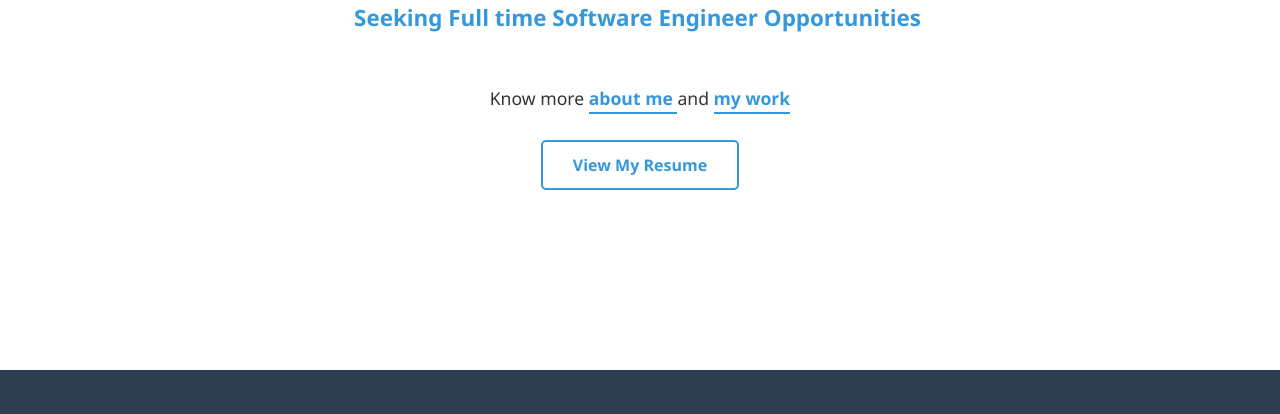
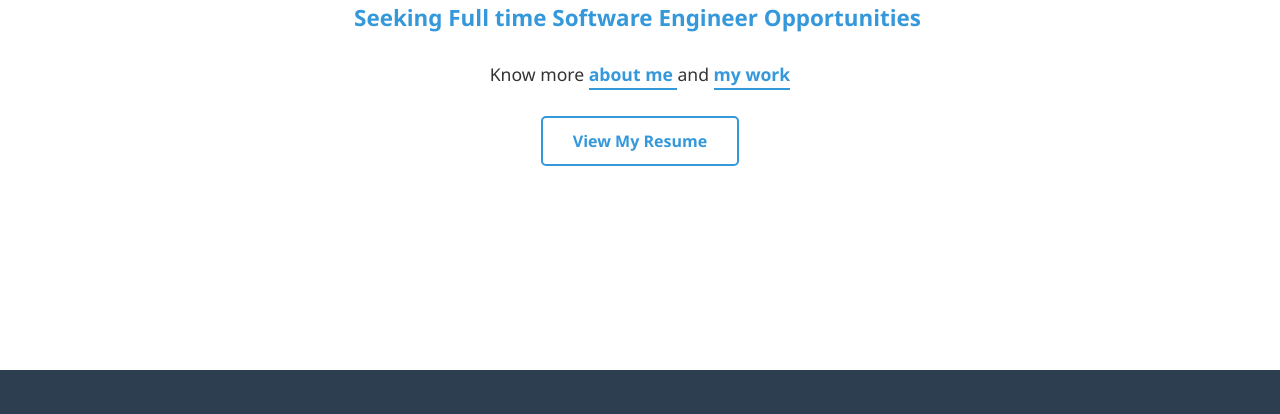
Before and after one commit to KrishnaSai987/Portfolio, a plain HTML site: page index.html in a window 1280 px wide. Shown: the part 430-844 px from the top of the page. Drawn offline with Linux system fonts and the light colour scheme.

Commit message:
Update index.html

```diff
--- a/index.html
+++ b/index.html
@@ -875,7 +875,7 @@
                 <p style="font-size: 2rem; margin-bottom: 5px;">I am KrishnaSai Kavuri</p>
 
                 <!-- Typewriter Text Section -->
-                <div class="typewriter-container" style="height: 6.0rem; margin: 10px 0 20px; position: relative; width: 100%; display: flex; justify-content: center; align-items: center;">
+                <div class="typewriter-container" style="height: 3.0rem; margin: 10px 0 20px; position: relative; width: 100%; display: flex; justify-content: center; align-items: center;">
                     <div id="typewriter-text" style="font-size: 1.4rem; color: var(--secondary-color); font-weight: 600; text-align: center; min-height: 3.0rem; display: flex; align-items: center; justify-content: center;"></div>
                 </div>
 
```
